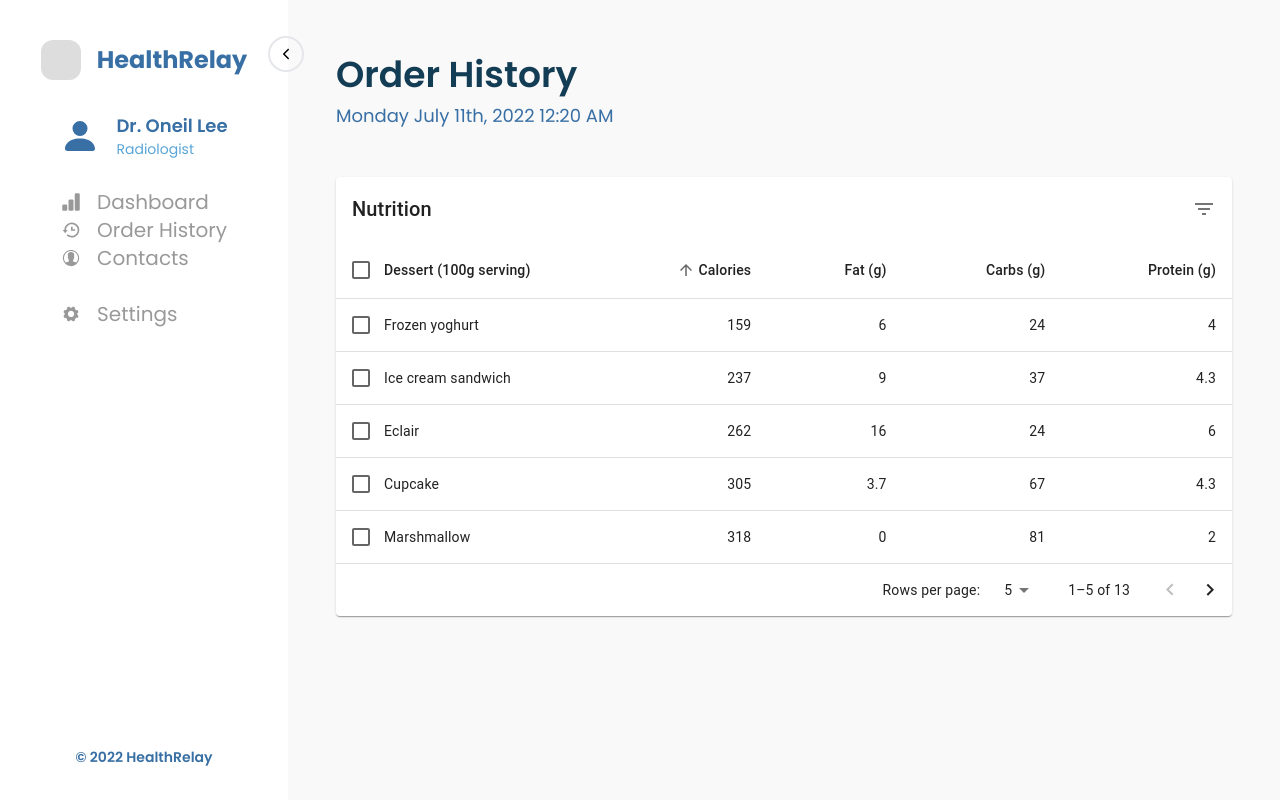
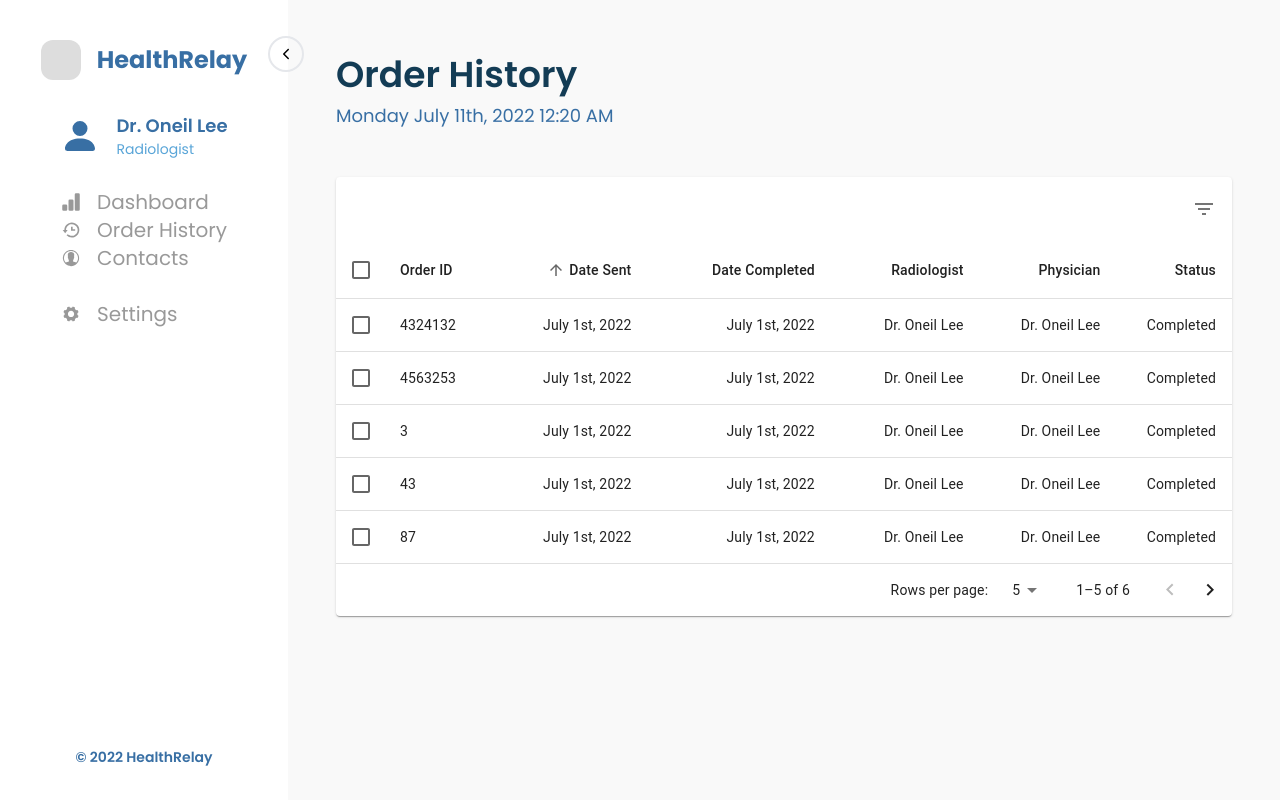
Before and after one commit to michaelhyi/healthrelay, a Next.js app in the folder web/: page /order-history in a window 1280 px wide. Built offline with nearby package versions, Linux system fonts and the light colour scheme.

Commit message:
Added sorting to the data table

```diff
--- a/web/pages/order-history.tsx
+++ b/web/pages/order-history.tsx
@@ -24,43 +24,81 @@ import * as React from "react";
 import Layout from "../components/Layout";
 
 interface Data {
-  calories: number;
-  carbs: number;
-  fat: number;
-  name: string;
-  protein: number;
+  orderId: number;
+  dateSent: string;
+  dateCompleted: string;
+  radiologist: string;
+  physician: string;
+  status: string;
 }
 
 function createData(
-  name: string,
-  calories: number,
-  fat: number,
-  carbs: number,
-  protein: number
+  orderId: number,
+  dateSent: string,
+  dateCompleted: string,
+  radiologist: string,
+  physician: string,
+  status: string
 ): Data {
   return {
-    name,
-    calories,
-    fat,
-    carbs,
-    protein,
+    orderId,
+    dateSent,
+    dateCompleted,
+    radiologist,
+    physician,
+    status,
   };
 }
 
 const rows = [
-  createData("Cupcake", 305, 3.7, 67, 4.3),
-  createData("Donut", 452, 25.0, 51, 4.9),
-  createData("Eclair", 262, 16.0, 24, 6.0),
-  createData("Frozen yoghurt", 159, 6.0, 24, 4.0),
-  createData("Gingerbread", 356, 16.0, 49, 3.9),
-  createData("Honeycomb", 408, 3.2, 87, 6.5),
-  createData("Ice cream sandwich", 237, 9.0, 37, 4.3),
-  createData("Jelly Bean", 375, 0.0, 94, 0.0),
-  createData("KitKat", 518, 26.0, 65, 7.0),
-  createData("Lollipop", 392, 0.2, 98, 0.0),
-  createData("Marshmallow", 318, 0, 81, 2.0),
-  createData("Nougat", 360, 19.0, 9, 37.0),
-  createData("Oreo", 437, 18.0, 63, 4.0),
+  createData(
+    4324132,
+    "July 1st, 2022",
+    "July 1st, 2022",
+    "Dr. Oneil Lee",
+    "Dr. Oneil Lee",
+    "Completed"
+  ),
+  createData(
+    4563253,
+    "July 1st, 2022",
+    "July 1st, 2022",
+    "Dr. Oneil Lee",
+    "Dr. Oneil Lee",
+    "Completed"
+  ),
+  createData(
+    3,
+    "July 1st, 2022",
+    "July 1st, 2022",
+    "Dr. Oneil Lee",
+    "Dr. Oneil Lee",
+    "Completed"
+  ),
+  createData(
+    43,
+    "July 1st, 2022",
+    "July 1st, 2022",
+    "Dr. Oneil Lee",
+    "Dr. Oneil Lee",
+    "Completed"
+  ),
+  createData(
+    87,
+    "July 1st, 2022",
+    "July 1st, 2022",
+    "Dr. Oneil Lee",
+    "Dr. Oneil Lee",
+    "Completed"
+  ),
+  createData(
+    727,
+    "July 1st, 2022",
+    "July 1st, 2022",
+    "Dr. Oneil Lee",
+    "Dr. Oneil Lee",
+    "Completed"
+  ),
 ];
 
 function descendingComparator<T>(a: T, b: T, orderBy: keyof T) {
@@ -113,34 +151,40 @@ interface HeadCell {
 
 const headCells: readonly HeadCell[] = [
   {
-    id: "name",
-    numeric: false,
-    disablePadding: true,
-    label: "Dessert (100g serving)",
+    id: "orderId",
+    numeric: true,
+    disablePadding: false,
+    label: "Order ID",
   },
   {
-    id: "calories",
-    numeric: true,
+    id: "dateSent",
+    numeric: false,
     disablePadding: false,
-    label: "Calories",
+    label: "Date Sent",
   },
   {
-    id: "fat",
-    numeric: true,
+    id: "dateCompleted",
+    numeric: false,
     disablePadding: false,
-    label: "Fat (g)",
+    label: "Date Completed",
   },
   {
-    id: "carbs",
-    numeric: true,
+    id: "radiologist",
+    numeric: false,
     disablePadding: false,
-    label: "Carbs (g)",
+    label: "Radiologist",
   },
   {
-    id: "protein",
-    numeric: true,
+    id: "physician",
+    numeric: false,
     disablePadding: false,
-    label: "Protein (g)",
+    label: "Physician",
+  },
+  {
+    id: "status",
+    numeric: false,
+    disablePadding: false,
+    label: "Status",
   },
 ];
 
@@ -187,7 +231,7 @@ function EnhancedTableHead(props: EnhancedTableProps) {
         {headCells.map((headCell) => (
           <TableCell
             key={headCell.id}
-            align={headCell.numeric ? "right" : "left"}
+            align={headCell.numeric ? "left" : "right"}
             padding={headCell.disablePadding ? "none" : "normal"}
             sortDirection={orderBy === headCell.id ? order : false}
           >
@@ -246,9 +290,7 @@ const EnhancedTableToolbar = (props: EnhancedTableToolbarProps) => {
           variant="h6"
           id="tableTitle"
           component="div"
-        >
-          Nutrition
-        </Typography>
+        ></Typography>
       )}
       {numSelected > 0 ? (
         <Tooltip title="Delete">
@@ -269,8 +311,8 @@ const EnhancedTableToolbar = (props: EnhancedTableToolbarProps) => {
 
 const OrderHistory = () => {
   const [order, setOrder] = React.useState<Order>("asc");
-  const [orderBy, setOrderBy] = React.useState<keyof Data>("calories");
-  const [selected, setSelected] = React.useState<readonly string[]>([]);
+  const [orderBy, setOrderBy] = React.useState<keyof Data>("dateSent");
+  const [selected, setSelected] = React.useState<readonly number[]>([]);
   const [page, setPage] = React.useState(0);
   const [dense, setDense] = React.useState(false);
   const [rowsPerPage, setRowsPerPage] = React.useState(5);
@@ -286,19 +328,19 @@ const OrderHistory = () => {
 
   const handleSelectAllClick = (event: React.ChangeEvent<HTMLInputElement>) => {
     if (event.target.checked) {
-      const newSelecteds = rows.map((n) => n.name);
+      const newSelecteds = rows.map((n) => n.orderId);
       setSelected(newSelecteds);
       return;
     }
     setSelected([]);
   };
 
-  const handleClick = (event: React.MouseEvent<unknown>, name: string) => {
-    const selectedIndex = selected.indexOf(name);
-    let newSelected: readonly string[] = [];
+  const handleClick = (event: React.MouseEvent<unknown>, orderId: number) => {
+    const selectedIndex = selected.indexOf(orderId);
+    let newSelected: readonly number[] = [];
 
     if (selectedIndex === -1) {
-      newSelected = newSelected.concat(selected, name);
+      newSelected = newSelected.concat(selected, orderId);
     } else if (selectedIndex === 0) {
       newSelected = newSelected.concat(selected.slice(1));
     } else if (selectedIndex === selected.length - 1) {
@@ -328,7 +370,7 @@ const OrderHistory = () => {
     setDense(event.target.checked);
   };
 
-  const isSelected = (name: string) => selected.indexOf(name) !== -1;
+  const isSelected = (orderId: number) => selected.indexOf(orderId) !== -1;
 
   // Avoid a layout jump when reaching the last page with empty rows.
   const emptyRows =
@@ -366,17 +408,17 @@ const OrderHistory = () => {
                   {stableSort(rows, getComparator(order, orderBy))
                     .slice(page * rowsPerPage, page * rowsPerPage + rowsPerPage)
                     .map((row, index) => {
-                      const isItemSelected = isSelected(row.name);
+                      const isItemSelected = isSelected(row.orderId);
                       const labelId = `enhanced-table-checkbox-${index}`;
 
                       return (
                         <TableRow
                           hover
-                          onClick={(event) => handleClick(event, row.name)}
+                          onClick={(event) => handleClick(event, row.orderId)}
                           role="checkbox"
                           aria-checked={isItemSelected}
                           tabIndex={-1}
-                          key={row.name}
+                          key={row.orderId}
                           selected={isItemSelected}
                         >
                           <TableCell padding="checkbox">
@@ -388,18 +430,16 @@ const OrderHistory = () => {
                               }}
                             />
                           </TableCell>
-                          <TableCell
-                            component="th"
-                            id={labelId}
-                            scope="row"
-                            padding="none"
-                          >
-                            {row.name}
+                          <TableCell component="th" id={labelId} scope="row">
+                            {row.orderId}
                           </TableCell>
-                          <TableCell align="right">{row.calories}</TableCell>
-                          <TableCell align="right">{row.fat}</TableCell>
-                          <TableCell align="right">{row.carbs}</TableCell>
-                          <TableCell align="right">{row.protein}</TableCell>
+                          <TableCell align="right">{row.dateSent}</TableCell>
+                          <TableCell align="right">
+                            {row.dateCompleted}
+                          </TableCell>
+                          <TableCell align="right">{row.radiologist}</TableCell>
+                          <TableCell align="right">{row.physician}</TableCell>
+                          <TableCell align="right">{row.status}</TableCell>
                         </TableRow>
                       );
                     })}
```
